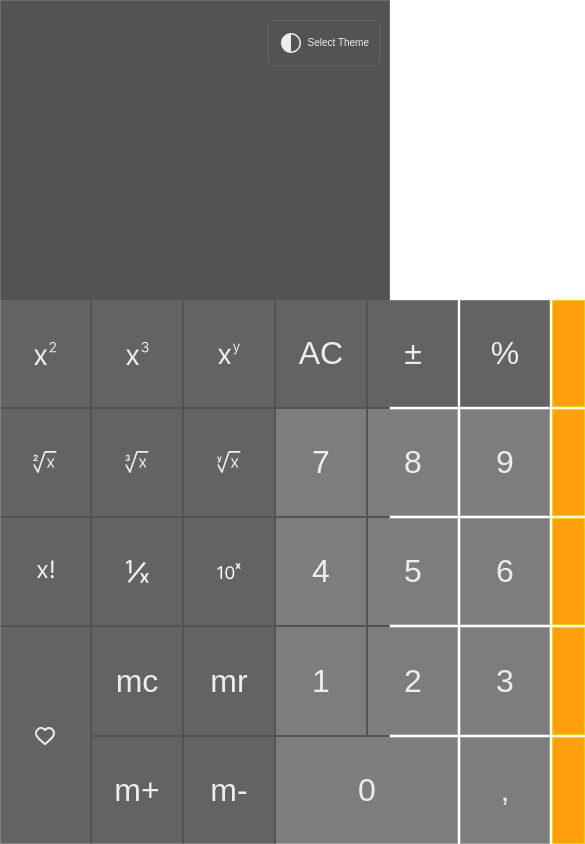
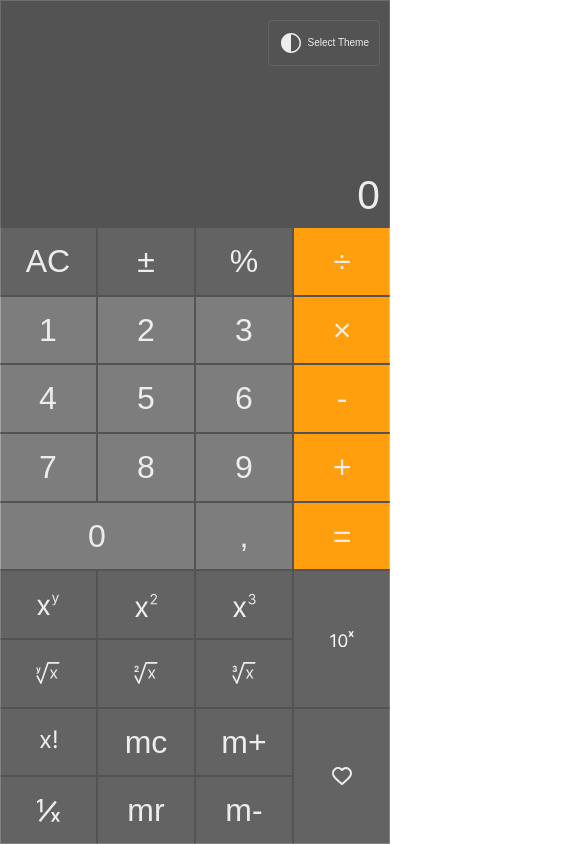
Before and after one commit to slapxxi/calc-innowise, a website built with webpack: page src/index.html in a window 390 px wide. Shown: the top 844 px of the page, 585 px wide, since content can reach past the window. Built offline with nearby package versions, Linux system fonts and the light colour scheme.

Commit message:
Fix layout issues on mobile

```diff
--- a/src/index.html
+++ b/src/index.html
@@ -271,7 +271,7 @@
 
         <button
           type="button"
-          class="button button_special button_s1"
+          class="button button_special button_c"
           data-type="clear"
           data-testId="C"
         >
@@ -280,7 +280,7 @@
 
         <button
           type="button"
-          class="button button_special button_s2"
+          class="button button_special button_neg"
           data-type="negate"
           data-testId="+-"
         >
@@ -289,7 +289,7 @@
 
         <button
           type="button"
-          class="button button_special button_s3"
+          class="button button_special button_per"
           data-type="percentage"
           data-testId="%"
         >
@@ -298,7 +298,7 @@
 
         <button
           type="button"
-          class="button button_operator button_op1"
+          class="button button_operator button_div"
           data-type="operator"
           data-value="/"
           data-testId="/"
@@ -308,7 +308,7 @@
 
         <button
           type="button"
-          class="button button_operator button_op2"
+          class="button button_operator button_mul"
           data-type="operator"
           data-value="*"
           data-testId="*"
@@ -318,7 +318,7 @@
 
         <button
           type="button"
-          class="button button_operator button_op3"
+          class="button button_operator button_minus"
           data-type="operator"
           data-value="-"
           data-testId="-"
@@ -328,7 +328,7 @@
 
         <button
           type="button"
-          class="button button_operator button_op4"
+          class="button button_operator button_plus"
           data-type="operator"
           data-value="+"
           data-testId="+"
@@ -338,7 +338,7 @@
 
         <button
           type="button"
-          class="button button_operator button_op5"
+          class="button button_operator button_eq"
           data-type="result"
           data-testId="="
         >
@@ -347,7 +347,7 @@
 
         <button
           type="button"
-          class="button button_special button_e3"
+          class="button button_special button_pow"
           data-type="operator"
           data-value="**"
           data-testId="**"
@@ -361,7 +361,7 @@
 
         <button
           type="button"
-          class="button button_special button_e1"
+          class="button button_special button_npow2"
           data-type="shortcut"
           data-value="n**2"
           data-testId="n**2"
@@ -375,7 +375,7 @@
 
         <button
           type="button"
-          class="button button_special button_e2"
+          class="button button_special button_npow3"
           data-type="shortcut"
           data-value="n**3"
           data-testId="n**3"
@@ -389,7 +389,7 @@
 
         <button
           type="button"
-          class="button button_special button_e9"
+          class="button button_special button_tpown"
           data-type="shortcut"
           data-value="10**n"
           data-testId="10**n"
@@ -404,7 +404,7 @@
 
         <button
           type="button"
-          class="button button_special button_e6"
+          class="button button_special button_root"
           data-type="operator"
           data-value="root"
           data-testId="root"
@@ -426,7 +426,7 @@
 
         <button
           type="button"
-          class="button button_special button_e4"
+          class="button button_special button_root2"
           data-type="shortcut"
           data-value="root2"
           data-testId="root2"
@@ -448,7 +448,7 @@
 
         <button
           type="button"
-          class="button button_special button_e5"
+          class="button button_special button_root3"
           data-type="shortcut"
           data-value="root3"
           data-testId="root3"
@@ -470,7 +470,7 @@
 
         <button
           type="button"
-          class="button button_special button_e8"
+          class="button button_special button_odivn"
           data-type="shortcut"
           data-value="1/n"
           data-testId="1/n"
@@ -490,7 +490,7 @@
 
         <button
           type="button"
-          class="button button_special button_e7"
+          class="button button_special button_fac"
           data-type="shortcut"
           data-value="n!"
           data-testId="n!"
@@ -504,7 +504,7 @@
 
         <button
           type="button"
-          class="button button_special button_e11"
+          class="button button_special button_mc"
           data-type="mc"
           data-testId="mc"
         >
@@ -513,7 +513,7 @@
 
         <button
           type="button"
-          class="button button_special button_e14"
+          class="button button_special button_mp"
           data-type="m+"
           data-testId="m+"
         >
@@ -522,7 +522,7 @@
 
         <button
           type="button"
-          class="button button_special button_e15"
+          class="button button_special button_mm"
           data-type="m-"
           data-testId="m-"
         >
@@ -531,18 +531,14 @@
 
         <button
           type="button"
-          class="button button_special button_e12"
+          class="button button_special button_mr"
           data-type="mr"
           data-testId="mr"
         >
           mr
         </button>
 
-        <button
-          type="button"
-          class="button button_special"
-          style="grid-row: e10 / span 2"
-        >
+        <button type="button" class="button button_special button_fill">
           <svg viewBox="0 0 24 24" class="button__icon">
             <path
               fill="none"
--- /dev/null
+++ b/src/styles/components.css
@@ -0,0 +1,277 @@
+.header {
+  display: flex;
+  justify-content: end;
+  width: 100%;
+  padding: 2rem 1rem;
+  box-sizing: border-box;
+  background-color: var(--color-calc);
+}
+
+.icon {
+  background-color: transparent;
+}
+
+.container {
+  display: flex;
+  flex-direction: column;
+  min-height: 100vh;
+  filter: url('#borderFilter');
+  touch-action: manipulation;
+}
+
+.memory-container {
+  filter: brightness(0.6);
+}
+
+.calc {
+  background-color: var(--calc-bg);
+  flex: 1;
+  width: 100%;
+  display: grid;
+  grid-template-columns: repeat(4, minmax(90px, 1fr));
+  grid-template-rows: minmax(140px, auto) repeat(3, 1fr);
+  grid-auto-rows: 1fr;
+  gap: 2px;
+  /* grid-template-areas: */
+  /*   'out out out out out out out' */
+  /*   'e1 e2 e3 s1 s2 s3 op1' */
+  /*   'e4 e5 e6 b7 b8 b9 op2' */
+  /*   'e7 e8 e9 b4 b5 b6 op3' */
+  /*   'e10 e11 e12 b1 b2 b3 op4' */
+  /*   'e13 e14 e15 b0 b0 com op5'; */
+  grid-template-areas:
+    'out out out out'
+    'c neg per div'
+    'b1 b2 b3 mul'
+    'b4 b5 b6 minus'
+    'b7 b8 b9 plus'
+    'b0 b0 com eq'
+    'pow npow2 npow3 tpown'
+    'root root2 root3 tpown'
+    'fac mc mp fill'
+    'odivn mr mm fill';
+}
+
+.output {
+  grid-area: out;
+  overflow: visible;
+  padding: 1rem;
+  color: var(--text-color);
+}
+
+.button {
+  --bg: var(--button-bg);
+  --fg: var(--button-fg);
+  display: flex;
+  justify-content: center;
+  align-items: center;
+  background-color: var(--bg);
+  font-weight: 500;
+  font-size: var(--text-md);
+  color: var(--fg);
+}
+
+.button:hover {
+  filter: brightness(0.9);
+}
+
+.button:active {
+  filter: brightness(0.8);
+}
+
+.button__icon {
+  width: 2.4rem;
+  fill: currentColor;
+  pointer-events: none;
+}
+
+.button_operator {
+  --bg: var(--operator-bg);
+  --fg: var(--operator-fg);
+}
+
+.button_special {
+  background-color: var(--special-bg);
+  color: var(--special-fg);
+}
+
+.button_active {
+  background-color: var(--fg);
+  color: var(--bg);
+}
+
+.button_root {
+  grid-area: root;
+}
+
+.button_root2 {
+  grid-area: root2;
+}
+
+.button_root3 {
+  grid-area: root3;
+}
+
+.button_odivn {
+  grid-area: odivn;
+}
+
+.button_tpown {
+  grid-area: tpown;
+}
+
+.button_fac {
+  grid-area: fac;
+}
+
+.button_mc {
+  grid-area: mc;
+}
+
+.button_mp {
+  grid-area: mp;
+}
+
+.button_mm {
+  grid-area: mm;
+}
+
+.button_mr {
+  grid-area: mr;
+}
+
+.button_c {
+  grid-area: c;
+}
+
+.button_neg {
+  grid-area: neg;
+}
+
+.button_per {
+  grid-area: per;
+}
+
+.button_div {
+  grid-area: div;
+}
+
+.button_mul {
+  grid-area: mul;
+}
+
+.button_minus {
+  grid-area: minus;
+}
+
+.button_plus {
+  grid-area: plus;
+}
+
+.button_eq {
+  grid-area: eq;
+}
+
+.button_pow {
+  grid-area: pow;
+}
+
+.button_npow2 {
+  grid-area: npow2;
+}
+
+.button_npow3 {
+  grid-area: npow3;
+}
+
+.button_com {
+  grid-area: com;
+}
+
+.button_1 {
+  grid-area: b1;
+}
+
+.button_2 {
+  grid-area: b2;
+}
+
+.button_3 {
+  grid-area: b3;
+}
+
+.button_4 {
+  grid-area: b4;
+}
+
+.button_5 {
+  grid-area: b5;
+}
+
+.button_6 {
+  grid-area: b6;
+}
+
+.button_7 {
+  grid-area: b7;
+}
+
+.button_8 {
+  grid-area: b8;
+}
+
+.button_9 {
+  grid-area: b9;
+}
+
+.button_0 {
+  grid-area: b0;
+}
+
+.button_fill {
+  grid-area: fill;
+}
+
+@media screen and (min-width: 768px) {
+  :root {
+    --border-radius: 10px;
+  }
+
+  .header {
+    padding: 1rem;
+    max-width: var(--max-w);
+    border-radius: var(--border-radius) var(--border-radius) 0 0;
+  }
+
+  .container {
+    display: flex;
+    flex-direction: column;
+    align-items: center;
+    justify-content: center;
+    background-color: var(--background-color);
+    filter: drop-shadow(0 0 10px rgba(0, 0, 0, 0.8));
+  }
+
+  .calc {
+    position: relative;
+    max-width: var(--max-w);
+    min-height: 54rem;
+    flex: 0 0 auto;
+    overflow: hidden;
+    border-radius: 0 0 var(--border-radius) var(--border-radius);
+    grid-template-columns: repeat(7, minmax(90px, 1fr));
+    grid-template-rows: minmax(140px, auto) repeat(3, 1fr);
+    grid-auto-rows: 1fr;
+    grid-template-areas:
+      'out out out out out out out'
+      'npow2 npow3 pow c neg per div'
+      'root2 root3 root b7 b8 b9 mul'
+      'fac odivn tpown b4 b5 b6 minus'
+      'fill mc mr b1 b2 b3 plus'
+      'fill mp mm b0 b0 com eq';
+  }
+
+  .button {
+    filter: url('#borderFilter');
+  }
+}
--- a/src/styles/main.css
+++ b/src/styles/main.css
@@ -1,6 +1,7 @@
 @import './normalize.css';
 @import './dropdown.css';
 @import './theme.css';
+@import './components.css';
 @import './utility.css';
 
 :root {
@@ -34,267 +35,3 @@ body {
   padding: 0;
   font-family: var(--font-family);
 }
-
-.header {
-  display: flex;
-  justify-content: end;
-  width: 100%;
-  padding: 2rem 1rem;
-  box-sizing: border-box;
-  background-color: var(--color-calc);
-}
-
-.icon {
-  background-color: transparent;
-}
-
-.container {
-  display: flex;
-  flex-direction: column;
-  min-height: 100vh;
-  filter: url('#borderFilter');
-  touch-action: manipulation;
-}
-
-.memory-container {
-  filter: brightness(0.6);
-}
-
-.calc {
-  background-color: var(--calc-bg);
-  flex: 1;
-  width: 100%;
-  display: grid;
-  grid-template-columns: repeat(7, minmax(90px, 1fr));
-  grid-template-rows: minmax(140px, auto) repeat(3, 1fr);
-  grid-auto-rows: 1fr;
-  gap: 2px;
-  grid-template-areas:
-    'out out out out out out out'
-    'e1 e2 e3 s1 s2 s3 op1'
-    'e4 e5 e6 b7 b8 b9 op2'
-    'e7 e8 e9 b4 b5 b6 op3'
-    'e10 e11 e12 b1 b2 b3 op4'
-    'e13 e14 e15 b0 b0 com op5';
-}
-
-.output {
-  grid-area: out;
-  overflow: visible;
-  padding: 1rem;
-  color: var(--text-color);
-}
-
-.button {
-  --bg: var(--button-bg);
-  --fg: var(--button-fg);
-  display: flex;
-  justify-content: center;
-  align-items: center;
-  background-color: var(--bg);
-  font-weight: 500;
-  font-size: var(--text-md);
-  color: var(--fg);
-}
-
-.button:hover {
-  filter: brightness(0.9);
-}
-
-.button:active {
-  filter: brightness(0.8);
-}
-
-.button__icon {
-  width: 2.4rem;
-  fill: currentColor;
-  pointer-events: none;
-}
-
-.button_operator {
-  --bg: var(--operator-bg);
-  --fg: var(--operator-fg);
-}
-
-.button_special {
-  background-color: var(--special-bg);
-  color: var(--special-fg);
-}
-
-.button_active {
-  background-color: var(--fg);
-  color: var(--bg);
-}
-
-.button_com {
-  grid-area: com;
-}
-
-.button_op1 {
-  grid-area: op1;
-}
-
-.button_op2 {
-  grid-area: op2;
-}
-
-.button_op3 {
-  grid-area: op3;
-}
-.button_op4 {
-  grid-area: op4;
-}
-
-.button_op5 {
-  grid-area: op5;
-}
-
-.button_s1 {
-  grid-area: s1;
-}
-
-.button_s2 {
-  grid-area: s2;
-}
-
-.button_s3 {
-  grid-area: s3;
-}
-
-.button_e1 {
-  grid-area: e1;
-}
-
-.button_e2 {
-  grid-area: e2;
-}
-
-.button_e3 {
-  grid-area: e3;
-}
-
-.button_e4 {
-  grid-area: e4;
-}
-
-.button_e5 {
-  grid-area: e5;
-}
-
-.button_e6 {
-  grid-area: e6;
-}
-
-.button_e7 {
-  grid-area: e7;
-}
-
-.button_e8 {
-  grid-area: e8;
-}
-
-.button_e9 {
-  grid-area: e9;
-}
-
-.button_e10 {
-  grid-area: e10;
-}
-
-.button_e11 {
-  grid-area: e11;
-}
-
-.button_e12 {
-  grid-area: e12;
-}
-
-.button_e13 {
-  grid-area: e13;
-}
-
-.button_e14 {
-  grid-area: e14;
-}
-
-.button_e15 {
-  grid-area: e15;
-}
-
-.button_0 {
-  grid-area: b0;
-}
-
-.button_1 {
-  grid-area: b1;
-}
-
-.button_2 {
-  grid-area: b2;
-}
-
-.button_3 {
-  grid-area: b3;
-}
-
-.button_4 {
-  grid-area: b4;
-}
-
-.button_5 {
-  grid-area: b5;
-}
-
-.button_6 {
-  grid-area: b6;
-}
-
-.button_7 {
-  grid-area: b7;
-}
-
-.button_8 {
-  grid-area: b8;
-}
-
-.button_9 {
-  grid-area: b9;
-}
-
-.button_0 {
-  grid-area: b0;
-}
-
-@media screen and (min-width: 768px) {
-  :root {
-    --border-radius: 10px;
-  }
-
-  .header {
-    padding: 1rem;
-    max-width: var(--max-w);
-    border-radius: var(--border-radius) var(--border-radius) 0 0;
-  }
-
-  .container {
-    display: flex;
-    flex-direction: column;
-    align-items: center;
-    justify-content: center;
-    background-color: var(--background-color);
-    filter: drop-shadow(0 0 10px rgba(0, 0, 0, 0.8));
-  }
-
-  .calc {
-    position: relative;
-    max-width: var(--max-w);
-    min-height: 54rem;
-    flex: 0 0 auto;
-    overflow: hidden;
-    border-radius: 0 0 var(--border-radius) var(--border-radius);
-  }
-
-  .button {
-    filter: url('#borderFilter');
-  }
-}
--- a/src/styles/utility.css
+++ b/src/styles/utility.css
@@ -21,3 +21,9 @@
 .z-10 {
   z-index: 10;
 }
+
+@media screen and (min-width: 768px) {
+  .md\:flex {
+    display: flex;
+  }
+}
```
